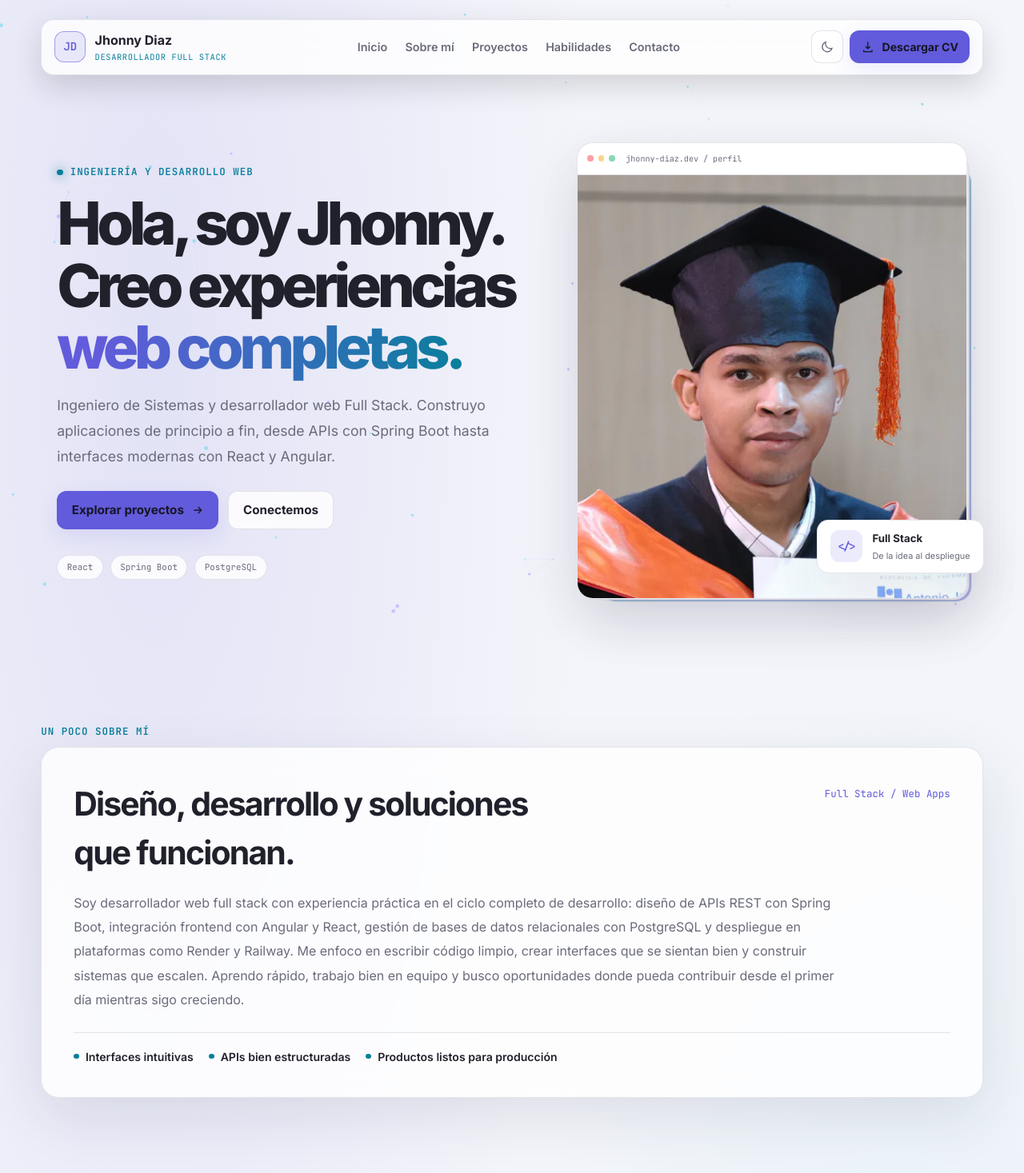
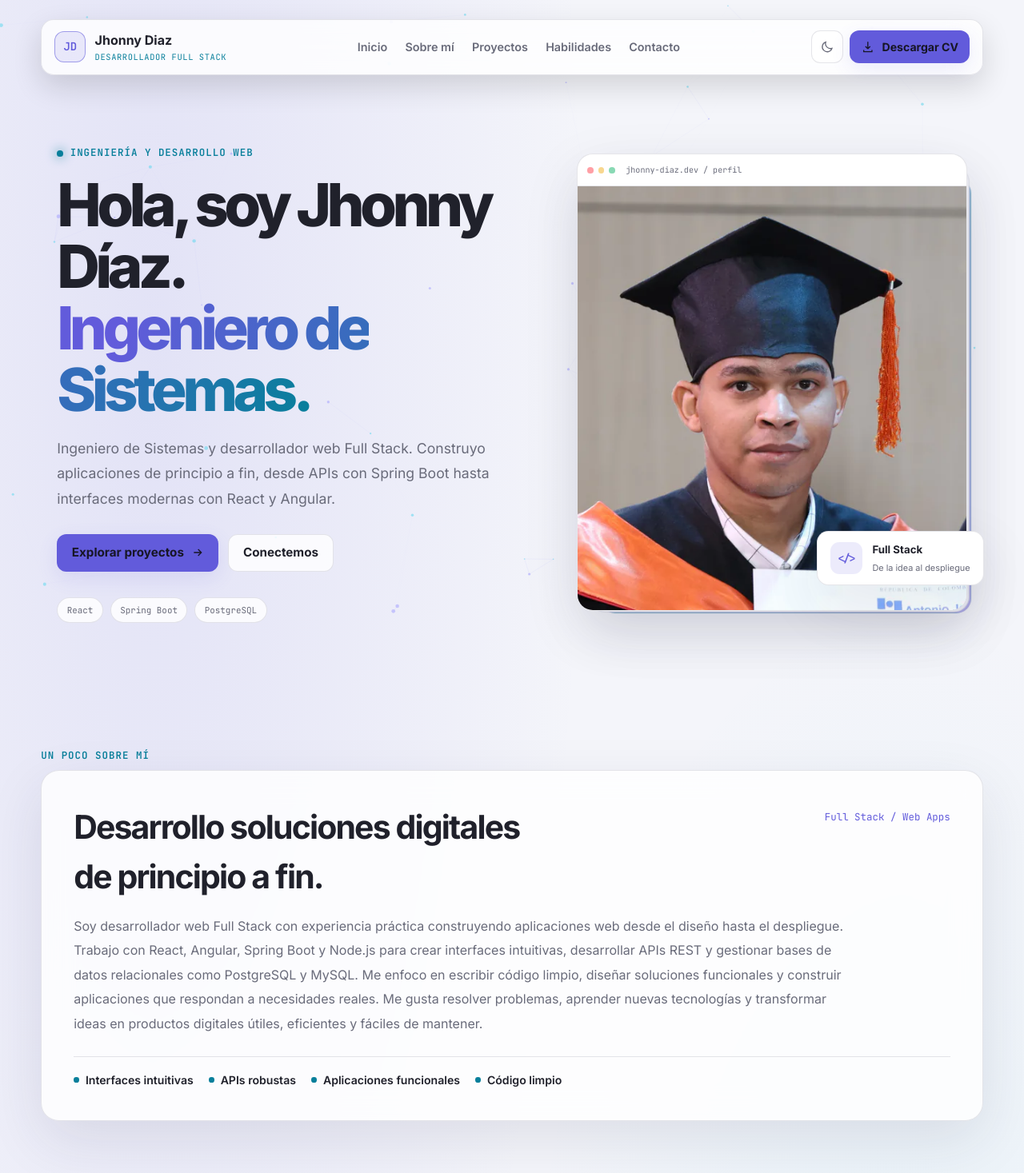
Before and after one commit to JhonnyDiaz4753/Portafolio-Jhonny-Diaz, an Angular app: page / in a window 1280 px wide. Shown: the top 1467 px of the page at 80% size. Built offline with nearby package versions, Linux system fonts and the light colour scheme.

Commit message:
feature: sobre MI editado, titulos presentacion cambiado

```diff
--- a/src/app/components/about/about.html
+++ b/src/app/components/about/about.html
@@ -2,21 +2,23 @@
   <div class="section-kicker">Un poco sobre mí</div>
   <div class="about-panel glass-panel">
     <div class="about-heading">
-      <h2 class="section-heading">Diseño, desarrollo y soluciones que funcionan.</h2>
+      <h2 class="section-heading">Desarrollo soluciones digitales de principio a fin.</h2>
       <span class="about-code" aria-hidden="true">Full Stack / Web Apps</span>
     </div>
     <p class="about-copy">
-      Soy desarrollador web full stack con experiencia práctica en el ciclo completo de desarrollo:
-      diseño de APIs REST con Spring Boot, integración frontend con Angular y React, gestión de bases
-      de datos relacionales con PostgreSQL y despliegue en plataformas como Render y Railway. Me
-      enfoco en escribir código limpio, crear interfaces que se sientan bien y construir sistemas que
-      escalen. Aprendo rápido, trabajo bien en equipo y busco oportunidades donde pueda contribuir
-      desde el primer día mientras sigo creciendo.
+      Soy desarrollador web Full Stack con experiencia práctica construyendo aplicaciones web desde
+      el diseño hasta el despliegue. Trabajo con React, Angular, Spring Boot y Node.js para crear
+      interfaces intuitivas, desarrollar APIs REST y gestionar bases de datos relacionales como
+      PostgreSQL y MySQL. Me enfoco en escribir código limpio, diseñar soluciones funcionales y
+      construir aplicaciones que respondan a necesidades reales. Me gusta resolver problemas,
+      aprender nuevas tecnologías y transformar ideas en productos digitales útiles, eficientes y
+      fáciles de mantener.
     </p>
     <div class="about-focus">
       <span><i aria-hidden="true"></i> Interfaces intuitivas</span>
-      <span><i aria-hidden="true"></i> APIs bien estructuradas</span>
-      <span><i aria-hidden="true"></i> Productos listos para producción</span>
+      <span><i aria-hidden="true"></i> APIs robustas</span>
+      <span><i aria-hidden="true"></i> Aplicaciones funcionales</span>
+      <span><i aria-hidden="true"></i> Código limpio</span>
     </div>
   </div>
 </section>
--- a/src/app/components/hero/hero.html
+++ b/src/app/components/hero/hero.html
@@ -2,8 +2,8 @@
   <div class="hero-copy">
     <div class="eyebrow"><span class="eyebrow-dot"></span> Ingeniería y desarrollo web</div>
     <h1 class="hero-title">
-      Hola, soy Jhonny.<br />
-      Creo experiencias <span class="gradient-text">web completas.</span>
+      Hola, soy Jhonny Díaz.<br />
+      <span class="gradient-text">Ingeniero de Sistemas.</span>
     </h1>
     <p class="hero-description">
       Ingeniero de Sistemas y desarrollador web Full Stack. Construyo aplicaciones de principio a
```
